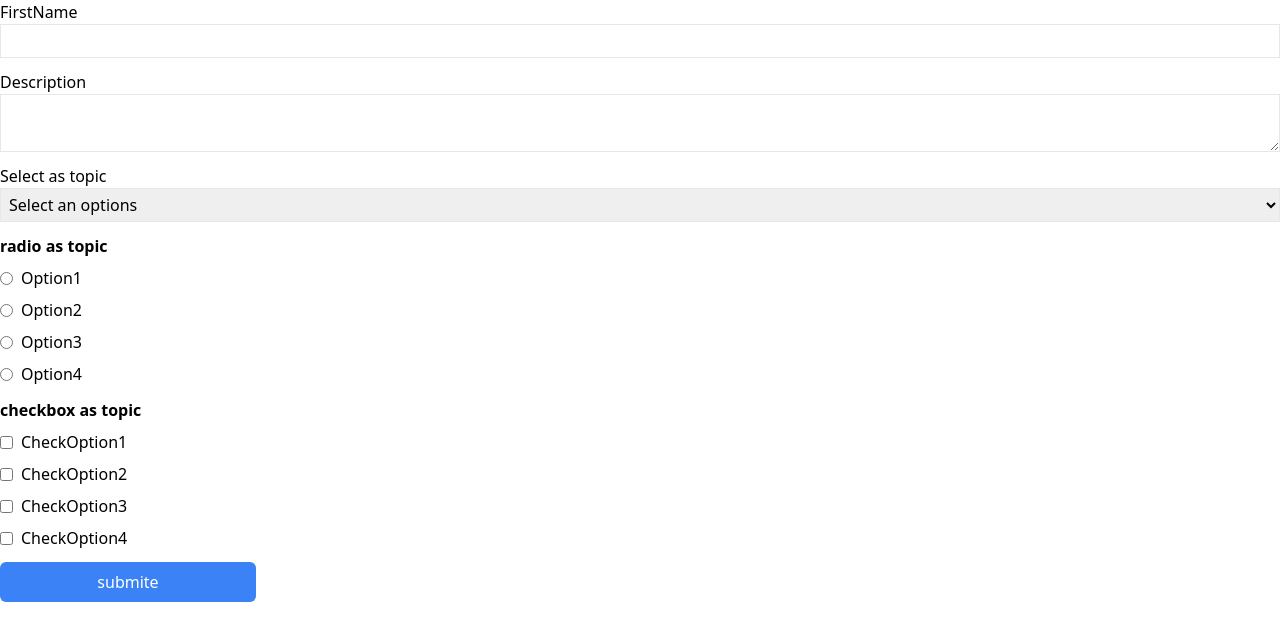
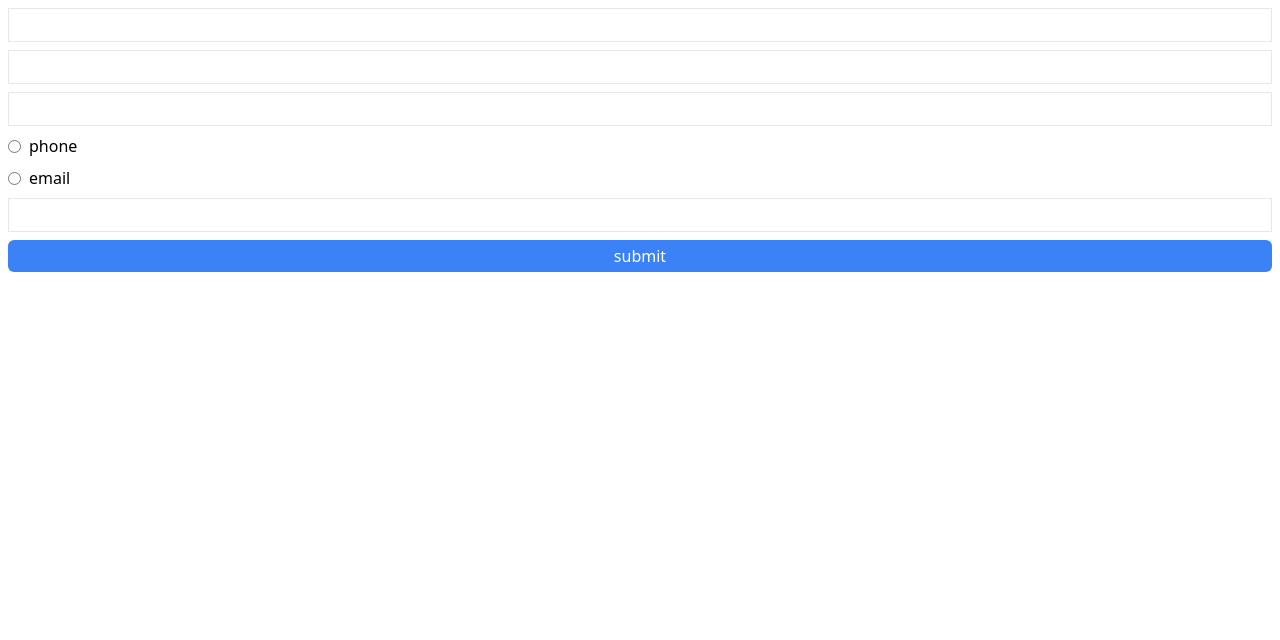
Before and after one commit to aeinmananni/formik, a React (Vite) app: page / in a window 1280 px wide. Shown: the top 640 px of the page. Built offline with nearby package versions, Linux system fonts and the light colour scheme.

Commit message:
regitering Form

```diff
--- a/src/App.tsx
+++ b/src/App.tsx
@@ -1,7 +1,9 @@
 // import PersonalForm from "./components/personal-form";
-import FormikContainer from "./components/custom/formik-container";
+// import FormikContainer from "./components/custom/formik-container";
+// import LoginFrom from "./components/project/login-form";
+import RegisterationForm from "./components/project/regiteration-form";
 const App = () => {
-  return <FormikContainer />;
+  return <RegisterationForm />;
 };
 
 export default App;
--- /dev/null
+++ b/src/components/project/login-form.tsx
@@ -0,0 +1,62 @@
+/* eslint-disable @typescript-eslint/no-unused-vars */
+import { Formik, Form } from "formik";
+import * as Yup from "yup";
+import { LoginFormType } from "../../models";
+import FormikControl from "../custom/formik-control";
+import Button from "../../UI/button";
+
+const LoginFrom = () => {
+  const initailValues: LoginFormType = {
+    email: "",
+    password: "",
+  };
+  const validationSchema = Yup.object({
+    email: Yup.string()
+      .email("Invalid Email Format !")
+      .required("email is Required !"),
+    password: Yup.string().required("password is Required !"),
+  });
+
+  const onSubmite = (values: LoginFormType) => {
+    console.log(values);
+  };
+  return (
+    <Formik
+      initialValues={initailValues}
+      validationSchema={validationSchema}
+      onSubmit={onSubmite}
+    >
+      {(_formik) => (
+        <Form className="flex flex-col gap-3 p-2">
+          <FormikControl
+            control="input"
+            id="email"
+            name="email"
+            type="email"
+            errorsName="email"
+            label="Email"
+            placeholder="Enter your email"
+            className="border text-sm py-1 px-2 rounded-md"
+          />
+          <FormikControl
+            control="input"
+            id="password"
+            name="password"
+            type="password"
+            errorsName="password"
+            label="Password"
+            placeholder="Enter your password"
+            className="border text-sm py-1 px-2 rounded-md"
+          />
+          <Button
+            text="Submit"
+            type="submit"
+            className="bg-blue-600 text-white px-2 py-1"
+          />
+        </Form>
+      )}
+    </Formik>
+  );
+};
+
+export default LoginFrom;
--- /dev/null
+++ b/src/components/project/models.tsx
@@ -0,0 +1,7 @@
+export type InitailValuesType = {
+  email: string;
+  password: string;
+  confirmPassword: string;
+  modelContact: string;
+  phone?: string;
+};
--- /dev/null
+++ b/src/components/project/regiteration-form.tsx
@@ -0,0 +1,104 @@
+/* eslint-disable @typescript-eslint/no-unused-vars */
+import { Formik, Form } from "formik";
+import { InitailValuesType } from "./models";
+import * as Yup from "yup";
+import FormikControl from "../custom/formik-control";
+import Button from "../../UI/button";
+
+const className = "border py-1 px-2";
+const RegisterationForm = () => {
+  const options = [
+    { label: "phone", value: "phone_moc" },
+    { label: "email", value: "email_moc" },
+  ];
+  const initialValues: InitailValuesType = {
+    email: "",
+    password: "",
+    confirmPassword: "",
+    modelContact: "",
+    phone: "",
+  };
+
+  const validateSchema = Yup.object({
+    email: Yup.string()
+      .email("Invalid Email Format")
+      .required("Email is Required"),
+    password: Yup.string().required("Password is Required!"),
+    confirmPassword: Yup.string()
+      .oneOf([Yup.ref("password"), ""], "Passwords Must Match")
+      .required("Confirm Password is Required!"),
+    modelContact: Yup.string().required("Model Contact is Required!"),
+    phone: Yup.string().when("modelContact", {
+      is: (val: string) => val === "phone_moc",
+      then: (schema) =>
+        schema
+          .required("Phone is Required!")
+          .matches(/^\d{11}$/, "Phone must be exactly 11 digits"),
+      otherwise: (schema) => schema.notRequired(),
+    }),
+  });
+
+  const onSubmite = (values: InitailValuesType) => {
+    console.log(values);
+  };
+
+  return (
+    <Formik
+      initialValues={initialValues}
+      validationSchema={validateSchema}
+      onSubmit={onSubmite}
+    >
+      {(_formik) => (
+        <Form className="p-2 flex flex-col gap-2">
+          <FormikControl
+            control="input"
+            id="email"
+            name="email"
+            errorsName="email"
+            className={className}
+          />
+          <FormikControl
+            control="input"
+            id="password"
+            name="password"
+            errorsName="password"
+            className={className}
+          />
+          <FormikControl
+            control="input"
+            id="confirmPassword"
+            name="confirmPassword"
+            errorsName="confirmPassword"
+            className={className}
+          />
+          <FormikControl
+            control="radio"
+            id="modelContact"
+            name="modelContact"
+            errorsName="modelContact"
+            options={options}
+          />
+          <FormikControl
+            control="input"
+            id="phone"
+            name="phone"
+            errorsName="phone"
+            className={className}
+          />
+          <Button
+            text="submit"
+            type="submit"
+            disabled={!_formik.isValid && _formik.dirty}
+            className={`  rounded-md px-2 py-1 text-white ${
+              !_formik.isValid && _formik.dirty
+                ? "cursor-not-allowed bg-blue-200"
+                : "cursor-pointer bg-blue-500"
+            }`}
+          />
+        </Form>
+      )}
+    </Formik>
+  );
+};
+
+export default RegisterationForm;
--- a/src/models.ts
+++ b/src/models.ts
@@ -16,3 +16,10 @@ export type PersonalType ={
      skills:string[]
      corses:string[]
 }
+
+
+
+export type  LoginFormType = {
+       email:string,
+       password:string
+}
```
